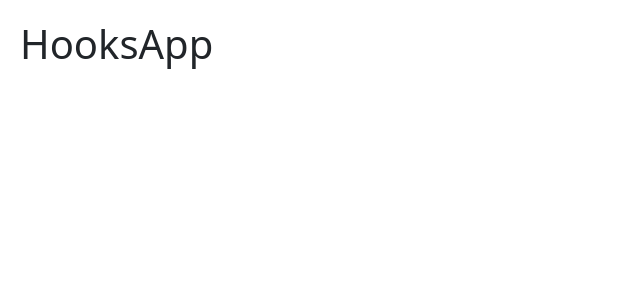
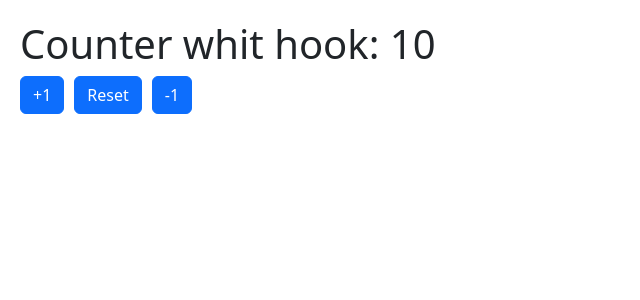
Before and after one commit to Raibrr/React, a React (Vite) app in the folder hooks-practice/: page / in a window 1280 px wide. Shown: the top 300 px of the page, without its empty margins (0-640 px from the left). Built offline with nearby package versions, Linux system fonts and the light colour scheme.

Commit message:
basic commit about hooks

```diff
--- /dev/null
+++ b/hooks-practice/src/01-useState/CounterApp.jsx
@@ -0,0 +1,22 @@
+import { useState } from "react"
+
+export const CounterApp = () => {
+    const [counter, setCounter] = useState({
+        counter1: 1,
+        counter2: 2,
+        counter3: 3,
+    })
+
+    const {counter1,counter2,counter3} = counter
+  return (
+    <div>
+        <h1> counter1: {counter1}</h1>
+        <h1> counter2: {counter2}</h1>
+        <h1> counter3: {counter3}</h1>
+
+        <hr />
+
+        <button className="btn" onClick={() => setCounter({...counter,counter1: counter1 + 1})}>+1</button>
+    </div>
+  )
+}
--- /dev/null
+++ b/hooks-practice/src/01-useState/CounterWithCustomHook.jsx
@@ -0,0 +1,18 @@
+import { useCounter } from "./hooks/useCounter"
+
+
+export const CounterWithCustomHook = () => {
+
+    const { value, increment, decrement, reset } = useCounter()
+
+
+  return (
+    <>
+        <h1>Counter whit hook: {value}</h1>
+
+        <button className="btn btn-primary" onClick={() => increment()}>+1</button>
+        <button className="btn btn-primary" onClick={() => reset()}>Reset</button>
+        <button className="btn btn-primary" onClick={() => decrement()}>-1</button>
+    </>
+  )
+}
--- /dev/null
+++ b/hooks-practice/src/01-useState/hooks/useCounter.js
@@ -0,0 +1,17 @@
+import { useState } from "react"
+
+
+export const useCounter = (initialValue = 10) => {
+    const [value, setValue] = useState(initialValue)
+
+    const increment = () => setValue(value + 1)
+    const decrement = () => setValue(value - 1)
+    const reset = () => setValue(10)
+
+    return {
+        value,
+        increment,
+        decrement,
+        reset
+    }
+}
--- a/hooks-practice/src/HooksApp.jsx
+++ b/hooks-practice/src/HooksApp.jsx
@@ -1,7 +1,10 @@
 import React from 'react'
+
 
 export const HooksApp = () => {
   return (
-    <h1>HooksApp</h1>
+    <div className='test'>
+        <h1 className=''>hola</h1>
+    </div>
   )
 }
--- a/hooks-practice/src/index.css
+++ b/hooks-practice/src/index.css
@@ -7,3 +7,8 @@ body {
 button {
   margin-right: 10px;
 }
+
+
+.test {
+  transform: skew(20deg, 10deg);
+}
--- a/hooks-practice/src/main.jsx
+++ b/hooks-practice/src/main.jsx
@@ -2,9 +2,11 @@ import React from 'react'
 import ReactDOM from 'react-dom/client'
 import './index.css'
 import { HooksApp } from './HooksApp'
+import { CounterApp } from './01-useState/CounterApp'
+import { CounterWithCustomHook } from './01-useState/CounterWithCustomHook'
 
 ReactDOM.createRoot(document.getElementById('root')).render(
   <React.StrictMode>
-    <HooksApp />
+    <CounterWithCustomHook />
   </React.StrictMode>,
 )
```
